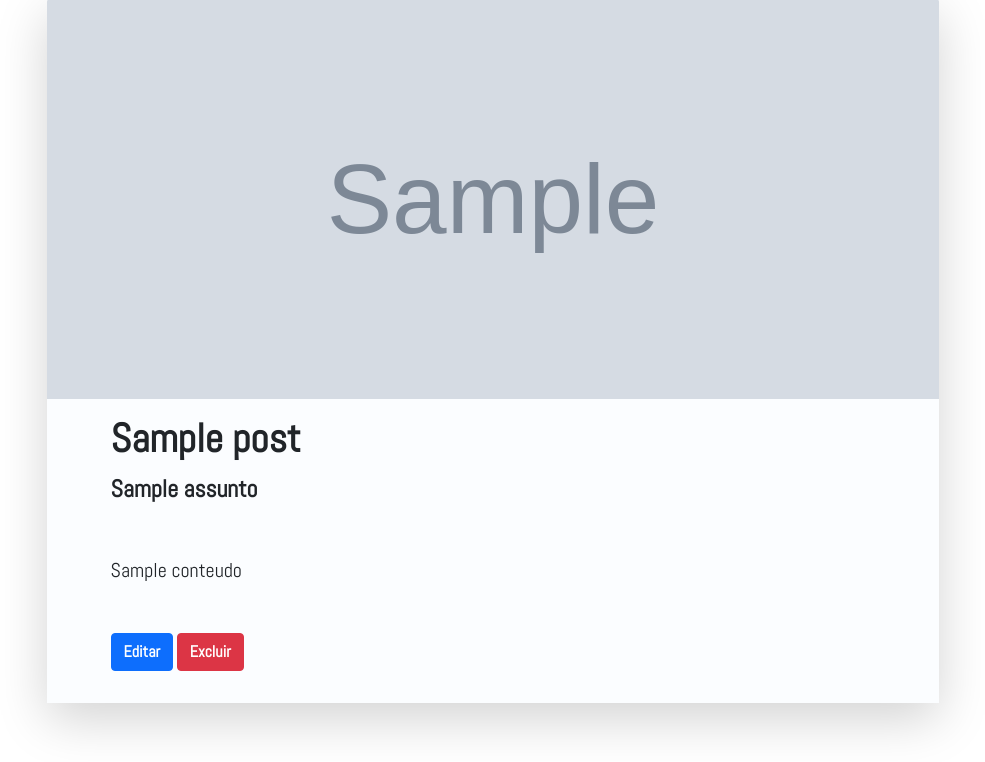
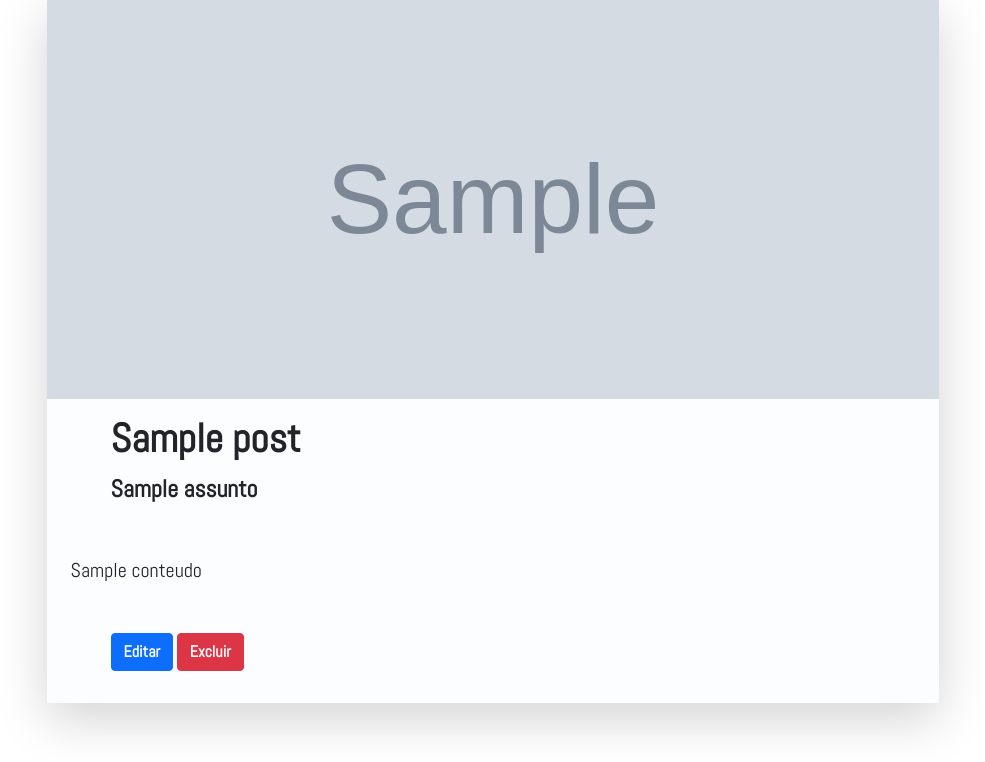
Before and after one commit to igorprati/projeto_CRUD_Flask, a Flask app: template templates/post.html in a window 1280 px wide. Shown: the part 720-1482 px from the top of the page, without its empty margins (147-1132 px from the left). Run offline with Flask 2, Linux system fonts and the light colour scheme; the template is opened without the code that fills it: most values are stand-ins (such as "Sample title", 1, 10 or a date in 2020); grey boxes marked "Sample" are stand-in pictures; some libraries are stand-ins or nearby versions.

Commit message:
Update post.html

```diff
--- a/templates/post.html
+++ b/templates/post.html
@@ -67,7 +67,7 @@
                 <div class="card-body">
                   <h5 class="card-title fw-bold fs-1 px-5">{{ post.titulo }}</h5>
                   <p class="card-text fw-bold fs-4 px-5">{{ post.assunto }}</p>
-                  <p class="card-text fs-5 my-5 px-5">{{ post.conteudo }}</p>
+                  <p class="card-text fs-5 my-5 px-2">{{ post.conteudo }}</p>
                   <a href="/update/{{post.id}}" class="btn btn-primary fw-bold ms-5 mb-3">Editar</a>
                   <a href="/deletar/{{post.id}}" class="btn btn-danger fw-bold mb-3">Excluir</a>
                 </div>
```
